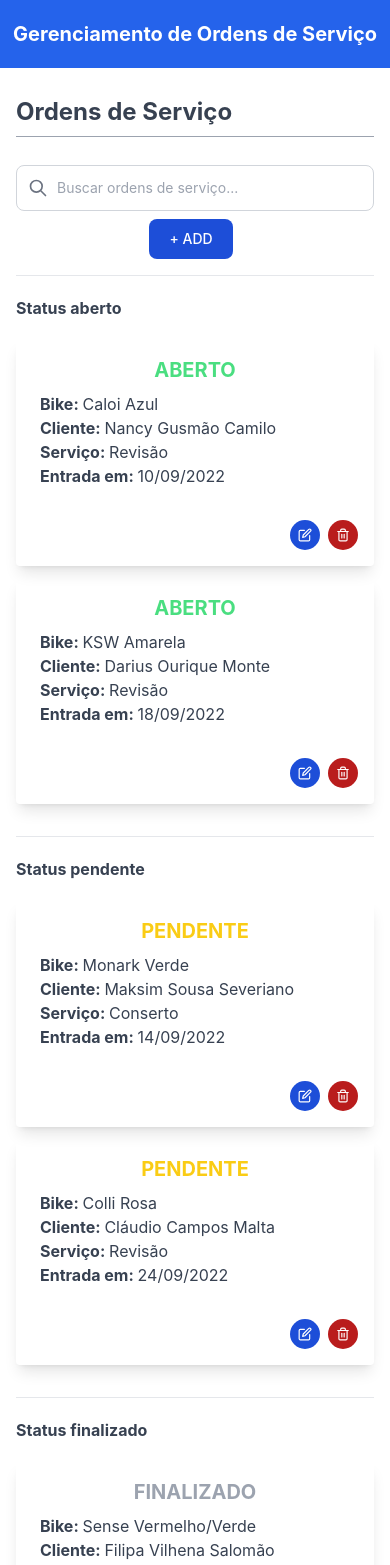
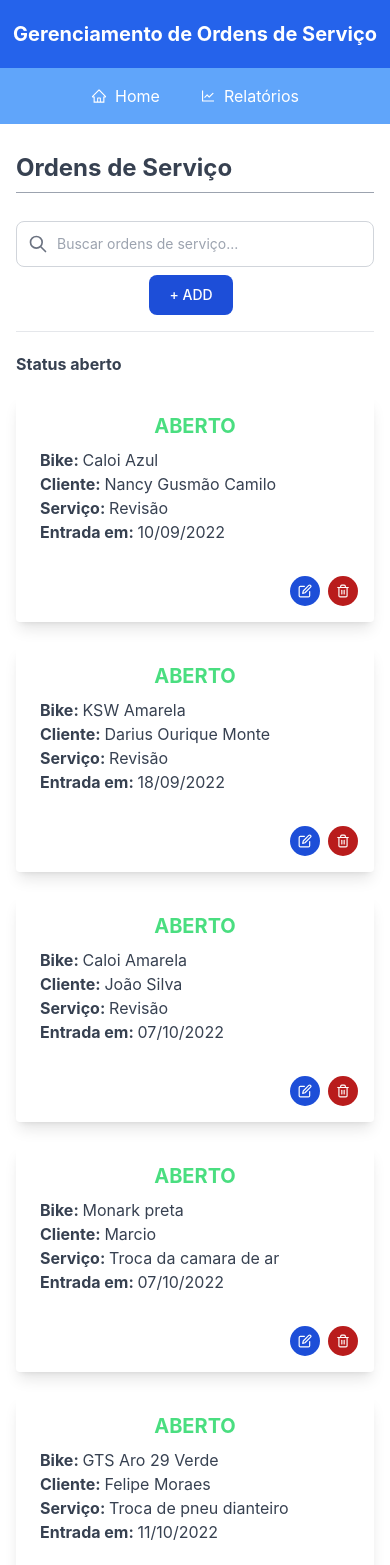
Before and after one commit to moraesfd/service-order-management, a React (Create React App) app: page / in a window 390 px wide. Shown: the top 1565 px of the page. Built offline with nearby package versions, Linux system fonts and the light colour scheme; data requests are answered from the project's data file.

Commit message:
feat: add navigation bar

```diff
--- a/backend/db.json
+++ b/backend/db.json
@@ -65,6 +65,50 @@
       "status": "aberto",
       "created_at": "18/09/2022",
       "updated_at": "03/10/2022"
+    },
+    {
+      "id": "8c272499-75be-4737-89b7-2e8639820ea2",
+      "bike": "Caloi Amarela",
+      "client": "João Silva",
+      "service": "Revisão",
+      "description": "",
+      "price": "80",
+      "status": "aberto",
+      "created_at": "07/10/2022",
+      "updated_at": "07/10/2022"
+    },
+    {
+      "id": "205cdd1d-47f3-4625-b45b-a182da82c72f",
+      "bike": "KSW Rosa",
+      "client": "Maria",
+      "service": "Troca de pneu dianteiro",
+      "description": "Troca de pneu dianteiro pelo Pirelli",
+      "price": "120",
+      "status": "pendente",
+      "created_at": "07/10/2022",
+      "updated_at": "11/10/2022"
+    },
+    {
+      "id": "0081cd08-0543-40a0-bb9f-e330261159bd",
+      "bike": "Monark preta",
+      "client": "Marcio",
+      "service": "Troca da camara de ar",
+      "description": "",
+      "price": "55",
+      "status": "aberto",
+      "created_at": "07/10/2022",
+      "updated_at": "11/10/2022"
+    },
+    {
+      "id": "6585b038-15d0-4e79-9208-3574c8d7e59d",
+      "bike": "GTS Aro 29 Verde",
+      "client": "Felipe Moraes",
+      "service": "Troca de pneu dianteiro",
+      "description": "Trocar pneu pelo disponível na oficina",
+      "price": "90",
+      "status": "aberto",
+      "created_at": "11/10/2022",
+      "updated_at": "11/10/2022"
     }
   ]
 }
--- a/src/App.css
+++ /dev/null
@@ -1,38 +0,0 @@
-.App {
-  text-align: center;
-}
-
-.App-logo {
-  height: 40vmin;
-  pointer-events: none;
-}
-
-@media (prefers-reduced-motion: no-preference) {
-  .App-logo {
-    animation: App-logo-spin infinite 20s linear;
-  }
-}
-
-.App-header {
-  background-color: #282c34;
-  min-height: 100vh;
-  display: flex;
-  flex-direction: column;
-  align-items: center;
-  justify-content: center;
-  font-size: calc(10px + 2vmin);
-  color: white;
-}
-
-.App-link {
-  color: #61dafb;
-}
-
-@keyframes App-logo-spin {
-  from {
-    transform: rotate(0deg);
-  }
-  to {
-    transform: rotate(360deg);
-  }
-}
--- a/src/App.js
+++ b/src/App.js
@@ -1,22 +1,17 @@
-import "./App.css";
 import { BrowserRouter } from "react-router-dom";
 import RoutesComponent from "./routes";
-import Header from "./components/Header";
 import MainLayout from "./layouts/MainLayout";
 import ServiceOrdersProvider from "./contexts/serviceOrdersContext";
 
 function App() {
   return (
-    <div className="App">
     <BrowserRouter>
-        <Header title="Gerenciamento de Ordens de Serviço" />
       <MainLayout>
         <ServiceOrdersProvider>
           <RoutesComponent />
         </ServiceOrdersProvider>
       </MainLayout>
     </BrowserRouter>
-    </div>
   );
 }
 
--- a/src/components/Header.jsx
+++ b/src/components/Header.jsx
@@ -1,6 +1,6 @@
 function Header({ title }) {
   return (
-    <div className="bg-blue-600 py-5">
+    <div className="bg-blue-600 py-5 text-center">
       <span className="text-white text-xl font-bold">{title}</span>
     </div>
   );
--- /dev/null
+++ b/src/components/Navigation.jsx
@@ -0,0 +1,25 @@
+import { NavLink } from "react-router-dom";
+import React from "react";
+import { AiOutlineHome, AiOutlineLineChart } from "react-icons/ai";
+
+function Navigation() {
+  return (
+    <div className="flex justify-center items-center p-4 bg-blue-400">
+      <div className="flex justify-around gap-10 text-white">
+        <NavLink className="flex justify-center items-center gap-2" to="/">
+          <AiOutlineHome />
+          <span>Home</span>
+        </NavLink>
+        <NavLink
+          className="flex justify-center items-center gap-2"
+          to="/reports"
+        >
+          <AiOutlineLineChart />
+          <span>Relatórios</span>
+        </NavLink>
+      </div>
+    </div>
+  );
+}
+
+export default React.memo(Navigation);
--- a/src/components/ServiceOrderCard.jsx
+++ b/src/components/ServiceOrderCard.jsx
@@ -1,5 +1,3 @@
-import { useEffect } from "react";
-import { useState } from "react";
 import { useServiceOrders } from "../contexts/serviceOrdersContext";
 import { FiEdit, FiTrash2 } from "react-icons/fi";
 
@@ -30,7 +28,7 @@ function ServiceOrderCard({ serviceOrder, statusColor }) {
   }
 
   return (
-    <div className="max-w-sm rounded overflow-hidden shadow-lg cursor-pointer">
+    <div className="w-auto rounded overflow-hidden shadow-lg cursor-pointer">
       <div
         className="px-6 py-4"
         onClick={(e) => handleClickServiceOrderPreview()}
--- a/src/components/ServiceOrdersStatusSection.jsx
+++ b/src/components/ServiceOrdersStatusSection.jsx
@@ -7,7 +7,7 @@ function ServiceOrdersStatusSection({ statusName, filteredServiceOrders }) {
       <h1 className="text-left font-bold text-md mt-5 mb-2 text-gray-700">
         Status {statusName}
       </h1>
-      <div className="grid grid-cols-1 lg:grid-cols-4 md:grid-cols-3 sm:grid-cols-2 gap-3 mt-5 mb-8">
+      <div className="grid grid-cols-1 lg:grid-cols-4 md:grid-cols-3 sm:grid-cols-2 gap-6 mt-5 mb-8">
         {filteredServiceOrders.map((serviceOrder) => {
           return (
             <ServiceOrderCard
--- a/src/layouts/MainLayout.jsx
+++ b/src/layouts/MainLayout.jsx
@@ -1,9 +1,15 @@
 import Footer from "../components/Footer";
+import Navigation from "../components/Navigation";
+import Header from "../components/Header";
 
 function MainLayout({ children }) {
   return (
     <>
-      <div className="px-4 sm:px-8 lg:px-16 xl:px-20 mx-auto">{children}</div>
+      <Header title="Gerenciamento de Ordens de Serviço" />
+      <Navigation />
+      <main className="px-4 sm:px-8 lg:px-16 xl:px-20 mx-auto text-center">
+        {children}
+      </main>
       <Footer text="Todos os direitos reservados por Felipe de Moraes. 2022." />
     </>
   );
--- a/src/pages/HomePage.jsx
+++ b/src/pages/HomePage.jsx
@@ -29,7 +29,6 @@ function HomePage() {
   async function getAllServiceOrdersFromApi() {
     let response = [];
     try {
-      setLoading(true);
       response = await getAllServiceOrders();
     } catch (error) {
       console.log(error);
@@ -37,7 +36,6 @@ function HomePage() {
     } finally {
       setServiceOrders(response);
       setFilteredServiceOrders(response);
-      setLoading(false);
     }
   }
 
@@ -59,8 +57,15 @@ function HomePage() {
   }
 
   useEffect(() => {
-    getAllServiceOrdersFromApi();
-    setActionOnServiceOrder(false);
+    setLoading(true);
+
+    const timer = setTimeout(() => {
+      getAllServiceOrdersFromApi();
+      setActionOnServiceOrder(false);
+      setLoading(false);
+    }, 1000);
+
+    return () => clearTimeout(timer);
   }, [actionOnServiceOrder]);
 
   useEffect(() => {
--- a/src/pages/ReportPage.jsx
+++ b/src/pages/ReportPage.jsx
@@ -1,15 +1,10 @@
-import { Link } from 'react-router-dom';
+import { Link } from "react-router-dom";
+import TitlePage from "../components/TitlePage";
 
 function ReportPage() {
   return (
     <>
-      <main>
-        <h2>Who are we?</h2>
-        <p>That feels like an existential question, dont you think?</p>
-      </main>
-      <nav>
-        <Link to="/">Home</Link>
-      </nav>
+      <TitlePage text="Relatórios" />
     </>
   );
 }
```
Lines whose indentation alone changed are shown as unchanged.
